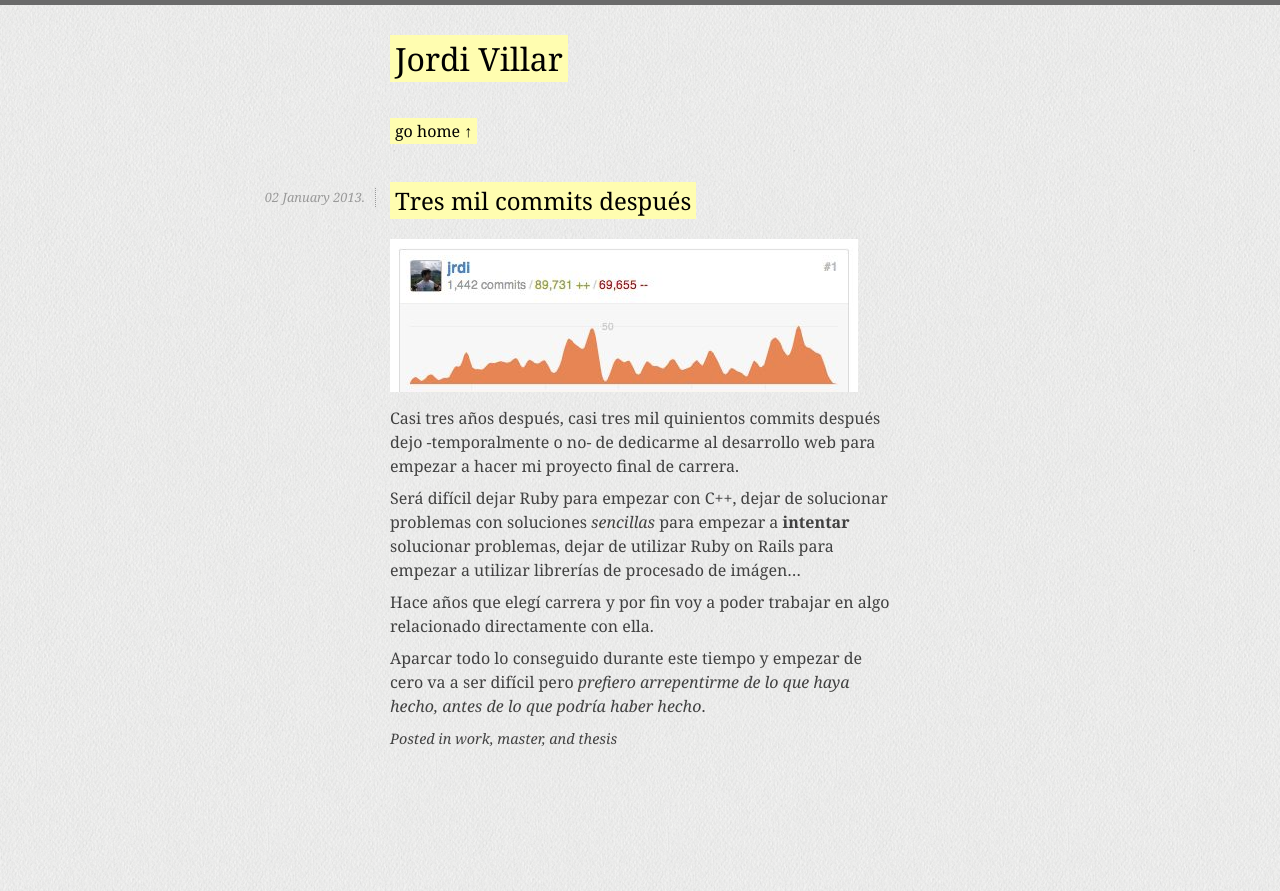
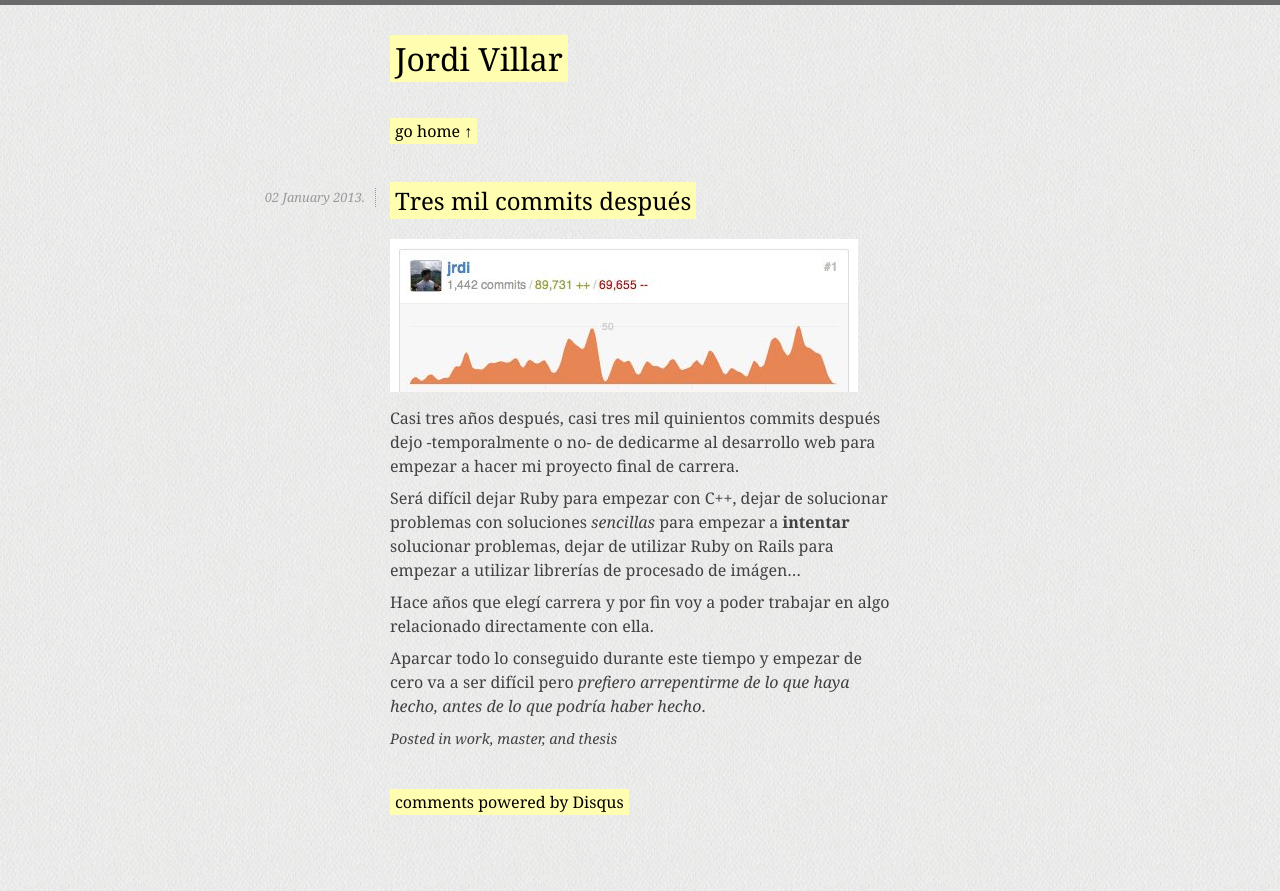
Before and after one commit to jrdi/jrdi.github.com, a Jekyll site: the page built from _posts/2013-01-02-tres-mil-commits-despues.md, in a window 1280 px wide. Shown: the top 891 px of the page. Built offline with Jekyll 4.4.1, drawn with Linux system fonts in a browser that asks for light colours; Markdown is read by kramdown in place of the engine named in the settings; comment, search, counter and statistics services are not loaded; some of the changed lines change nothing that is shown.

Commit message:
add disqus

```diff
--- a/_layouts/post.html
+++ b/_layouts/post.html
@@ -8,3 +8,18 @@
   {{ content }}
   <small><em>Posted in {{ page.categories | array_to_sentence_string }}</em></small>
 </div>
+
+<div id="disqus_thread"></div>
+<script type="text/javascript">
+    /* * * CONFIGURATION VARIABLES: EDIT BEFORE PASTING INTO YOUR WEBPAGE * * */
+    var disqus_shortname = 'jordivillar'; // required: replace example with your forum shortname
+
+    /* * * DON'T EDIT BELOW THIS LINE * * */
+    (function() {
+        var dsq = document.createElement('script'); dsq.type = 'text/javascript'; dsq.async = true;
+        dsq.src = 'http://' + disqus_shortname + '.disqus.com/embed.js';
+        (document.getElementsByTagName('head')[0] || document.getElementsByTagName('body')[0]).appendChild(dsq);
+    })();
+</script>
+<noscript>Please enable JavaScript to view the <a href="http://disqus.com/?ref_noscript">comments powered by Disqus.</a></noscript>
+<a href="http://disqus.com" class="dsq-brlink">comments powered by <span class="logo-disqus">Disqus</span></a>
```
